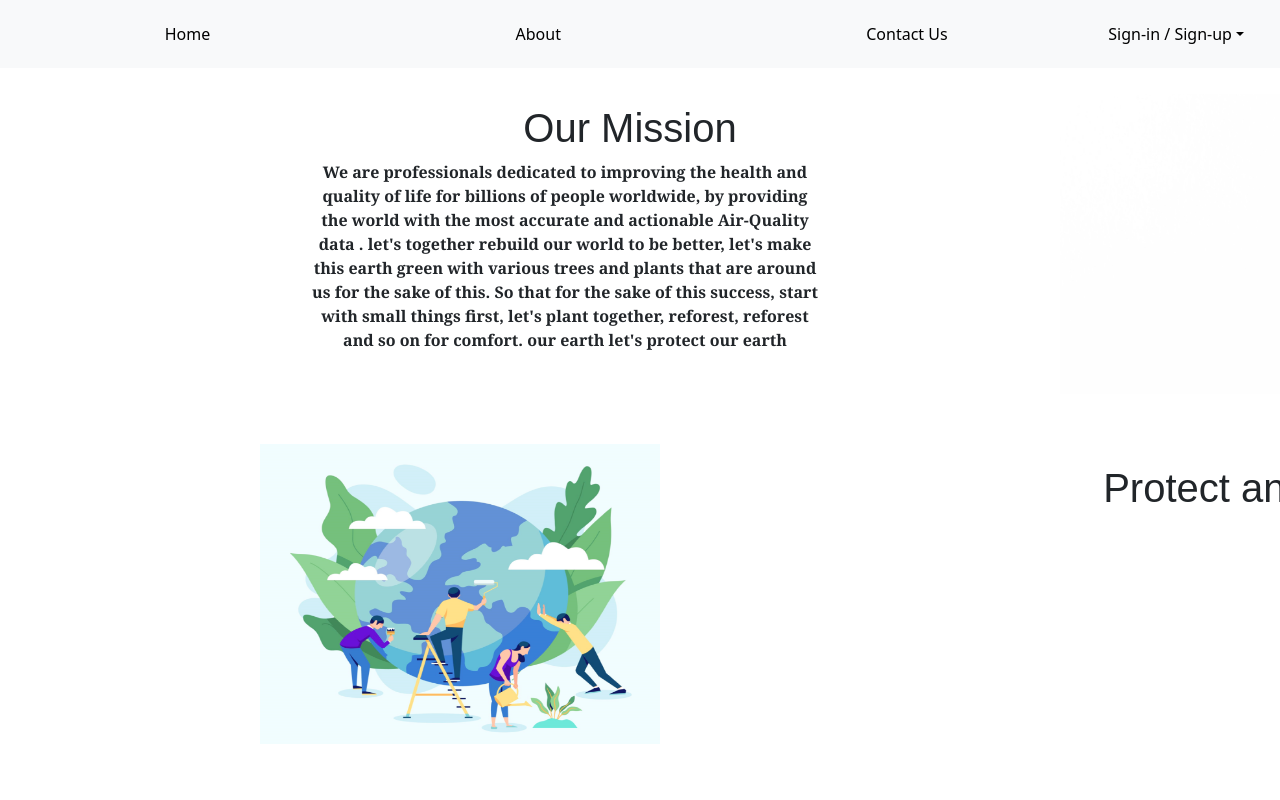
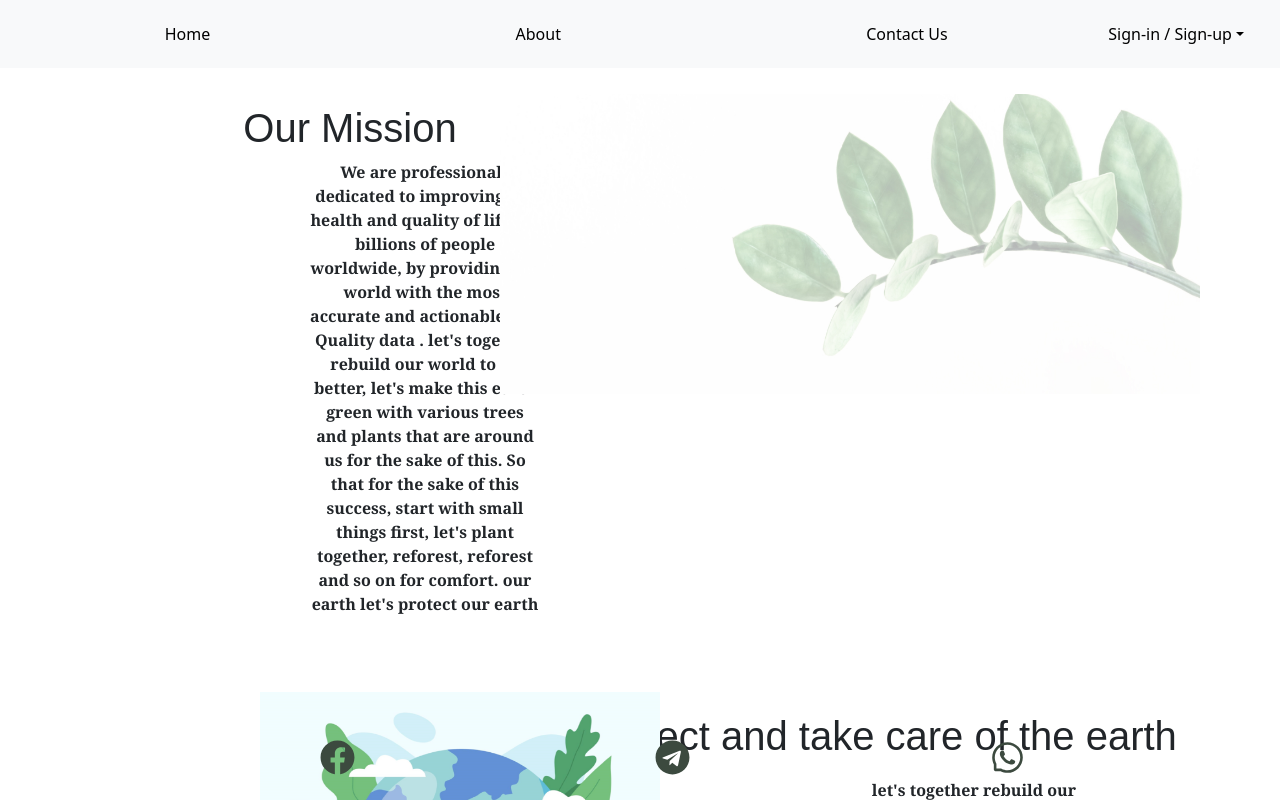
Before and after one commit to green-air/greenAirWebsite, a React (Create React App) app in the folder greenair-website/: page /About in a window 1280 px wide. Shown: the top 800 px of the page. Built offline with nearby package versions, Linux system fonts and the light colour scheme.

Commit message:
Revert "Fixed icons alignment and home page background"
This reverts commit d2baee1fbf36b33066f2c85b3bbf3465f60b97b8.

```diff
--- a/greenair-website/src/Socials_component/Socials.css
+++ b/greenair-website/src/Socials_component/Socials.css
@@ -5,10 +5,10 @@
     justify-content: center;
     gap: 300px;
     font-size: 35px;
-
-    margin-bottom:40px;
+    position:fixed;
+    left: 320px;
+    bottom:20px;
     flex-direction: row;
-    justify-self: center;
 
 
 }
@@ -17,7 +17,6 @@
 
     color: #3C4A3F;
     justify-items: center;
-    justify-self: center;
 
 
 
--- a/greenair-website/src/pages/Home.css
+++ b/greenair-website/src/pages/Home.css
@@ -1,7 +1,5 @@
 #home_container {
   background-image: url(../images/Homepage.jpg);
-  background-repeat: no-repeat;
-  background-size: 100%;
   min-height: 110vh;
   overflow-x: hidden;
 }
@@ -48,8 +46,8 @@ body, html {
 
 .weatherWidget {
   width:100%;
-  display:block;
-  margin-top: 170px;
+display:block;
+margin-top: 190px;
   margin-left: auto;
   margin-right: auto;
 
```
